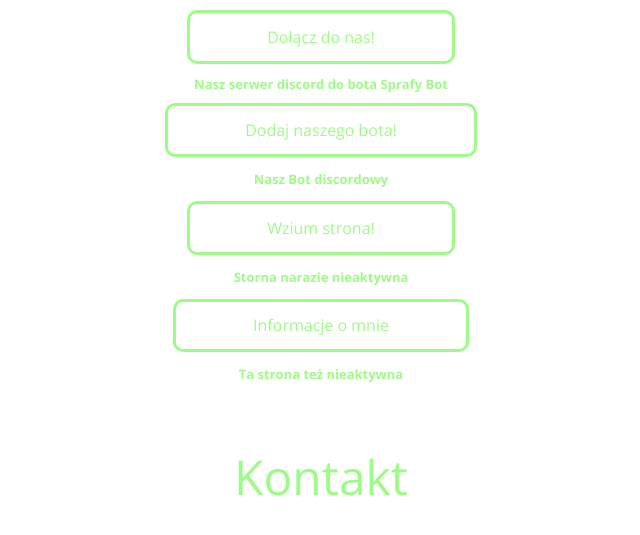
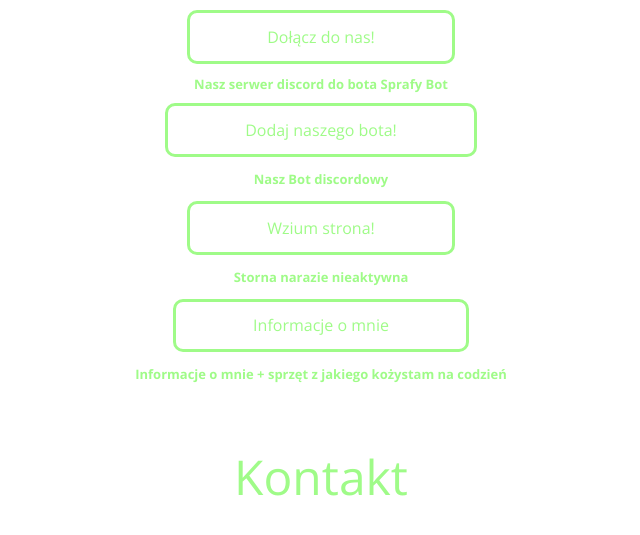
Before and after one commit to Kola1025/strona, a plain HTML site: page index.html in a window 1280 px wide. Shown: the part 181-716 px from the top of the page, without its empty margins (319-959 px from the left). Drawn offline with nearby package versions, Linux system fonts and the light colour scheme.

Commit message:
Update index.html

```diff
--- a/index.html
+++ b/index.html
@@ -45,7 +45,7 @@
         <a href="https://kola1025.github.io/strona/info.html">
             <div class="btn">Informacje o mnie</div>
 
-        <h3 id="sub-info">Ta strona też nieaktywna</h3>
+        <h3 id="sub-info">Informacje o mnie + sprzęt z jakiego kożystam na codzień</h3>
 
 
         </a>
```
